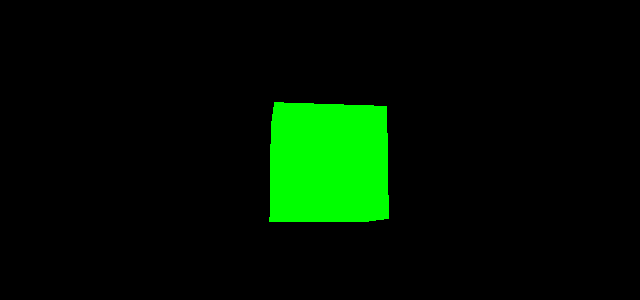
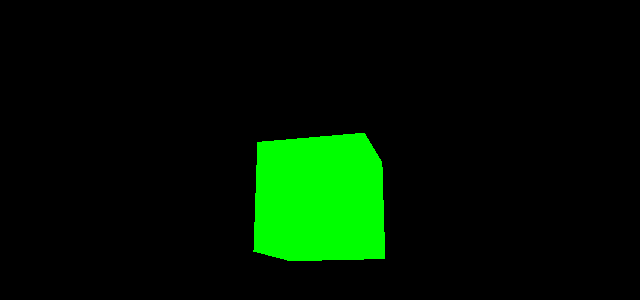
Before and after one commit to jackfurmanek/jackfurmanek.github.io, a plain HTML site: page apps/golden-record.html in a window 1280 px wide. Shown: the part 232-532 px from the top of the page, without its empty margins (316-956 px from the left). Drawn offline with nearby package versions, Linux system fonts and the light colour scheme.

Commit message:
Bobbing cube

```diff
--- a/apps/golden-record.html
+++ b/apps/golden-record.html
@@ -24,11 +24,16 @@
 
 			camera.position.z = 5;
 
+            var sinY = 0;
+
 			function animate() {
 				requestAnimationFrame( animate );
 
-				cube.rotation.x += 0.01;
-				cube.rotation.y += 0.01;
+				cube.rotation.x += 0.02;
+				cube.rotation.y += 0.02;
+
+                sinY += 0.01;
+                cube.position.y = Math.sin(4 * sinY) / 1.5;
 
 				renderer.render( scene, camera );
 			};
```
